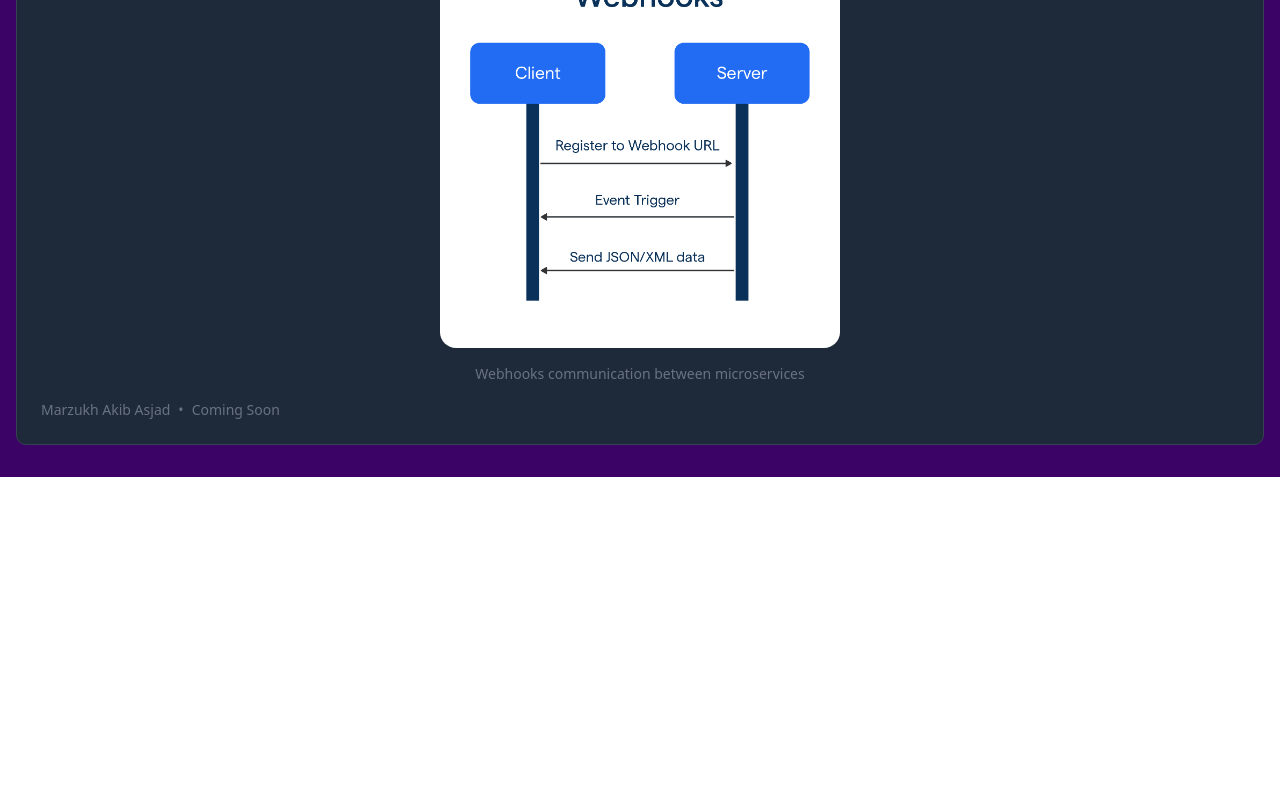
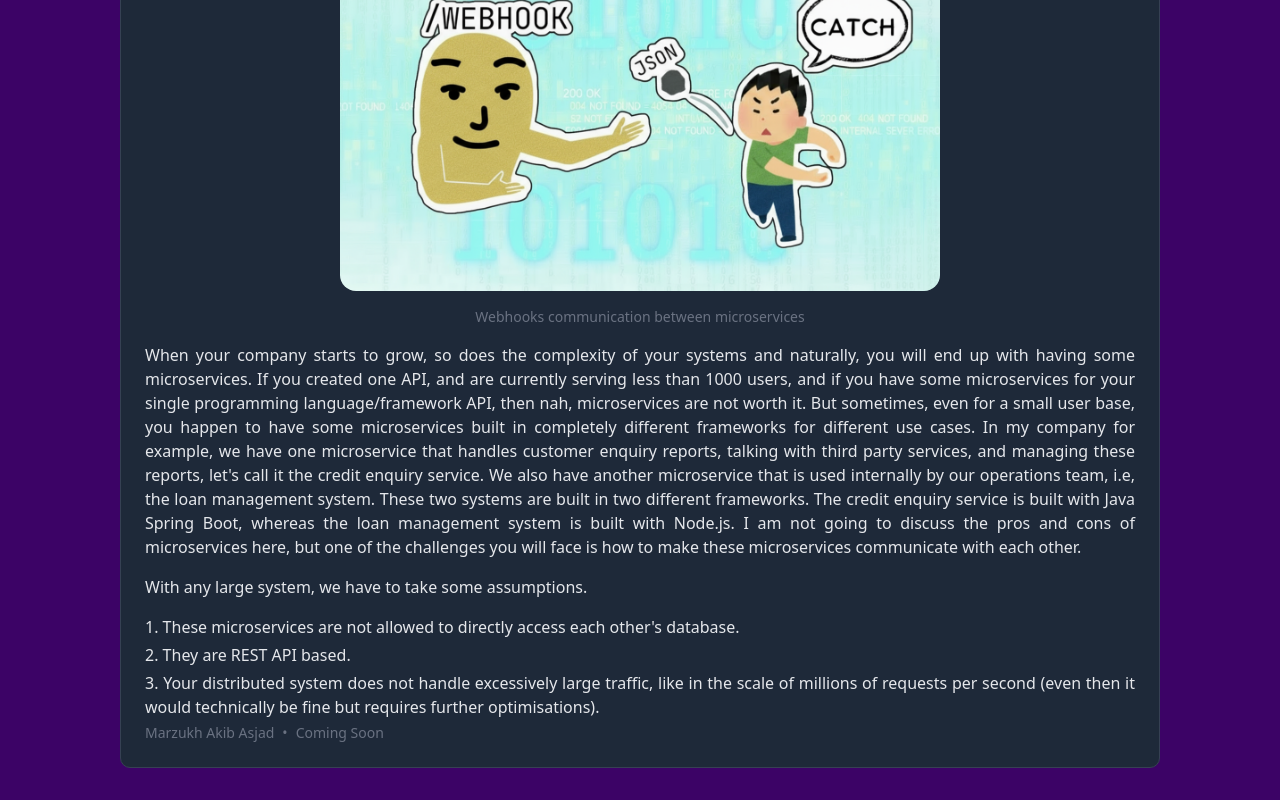
Before and after one commit to MarzukhAsjad/marzukhasjad.github.io, a React (Vite) app: page /blog in a window 1280 px wide. Shown: the part 409-1209 px from the top of the page. Before the commit the page ends 886 px from the top, so only its background shows below. Built offline with nearby package versions, Linux system fonts and the light colour scheme.

Commit message:
Modify image and content for first blog

```diff
--- a/src/pages/Blog.tsx
+++ b/src/pages/Blog.tsx
@@ -5,7 +5,7 @@ import { TypingAnimation } from "@/components/magicui/terminal";
 const Blog: React.FC = () => {
   return (
     <div className="min-h-screen bg-purple-950 text-white">
-      <div className="container mx-auto px-4 py-8">
+      <div className="container mx-auto px-30 py-8">
         <header className="mb-8">
           <Link
             to="/"
@@ -39,12 +39,48 @@ const Blog: React.FC = () => {
               <img
                 src="/webhook_post_image.png"
                 alt="Webhooks"
-                className="rounded-2xl w-100 h-auto"
+                className="rounded-2xl w-150 h-auto"
               />
             </div>
             <caption className="flex justify-center text-gray-500 text-sm mb-4">
               Webhooks communication between microservices
             </caption>
+            <p className="text-gray-200 mb-4 text-justify">
+              When your company starts to grow, so does the complexity of your
+              systems and naturally, you will end up with having some
+              microservices. If you created one API, and are currently serving
+              less than 1000 users, and if you have some microservices for your
+              single programming language/framework API, then nah, microservices
+              are not worth it. But sometimes, even for a small user base, you
+              happen to have some microservices built in completely different
+              frameworks for different use cases. In my company for example, we
+              have one microservice that handles customer enquiry reports,
+              talking with third party services, and managing these reports,
+              let's call it the credit enquiry service. We also have another
+              microservice that is used internally by our operations team, i.e,
+              the loan management system. These two systems are built in two
+              different frameworks. The credit enquiry service is built with
+              Java Spring Boot, whereas the loan management system is built with
+              Node.js. I am not going to discuss the pros and cons of
+              microservices here, but one of the challenges you will face is how
+              to make these microservices communicate with each other.
+            </p>
+            <p className="text-gray-200 mb-4 text-justify">
+              With any large system, we have to take some assumptions.
+            </p>
+            <p className="text-gray-200 mb-1 text-justify">
+              1. These microservices are not allowed to directly access each
+              other's database.
+            </p>
+            <p className="text-gray-200 mb-1 text-justify">
+              2. They are REST API based.
+            </p>
+            <p className="text-gray-200 mb-1 text-justify">
+              3. Your distributed system does not handle excessively large
+              traffic, like in the scale of millions of requests per second
+              (even then it would technically be fine but requires further
+              optimisations).
+            </p>
             <div className="flex items-center text-sm text-gray-500">
               <span>Marzukh Akib Asjad</span>
               <span className="mx-2">•</span>
```
Also changed, not shown: public/webhook_post_image.png.
